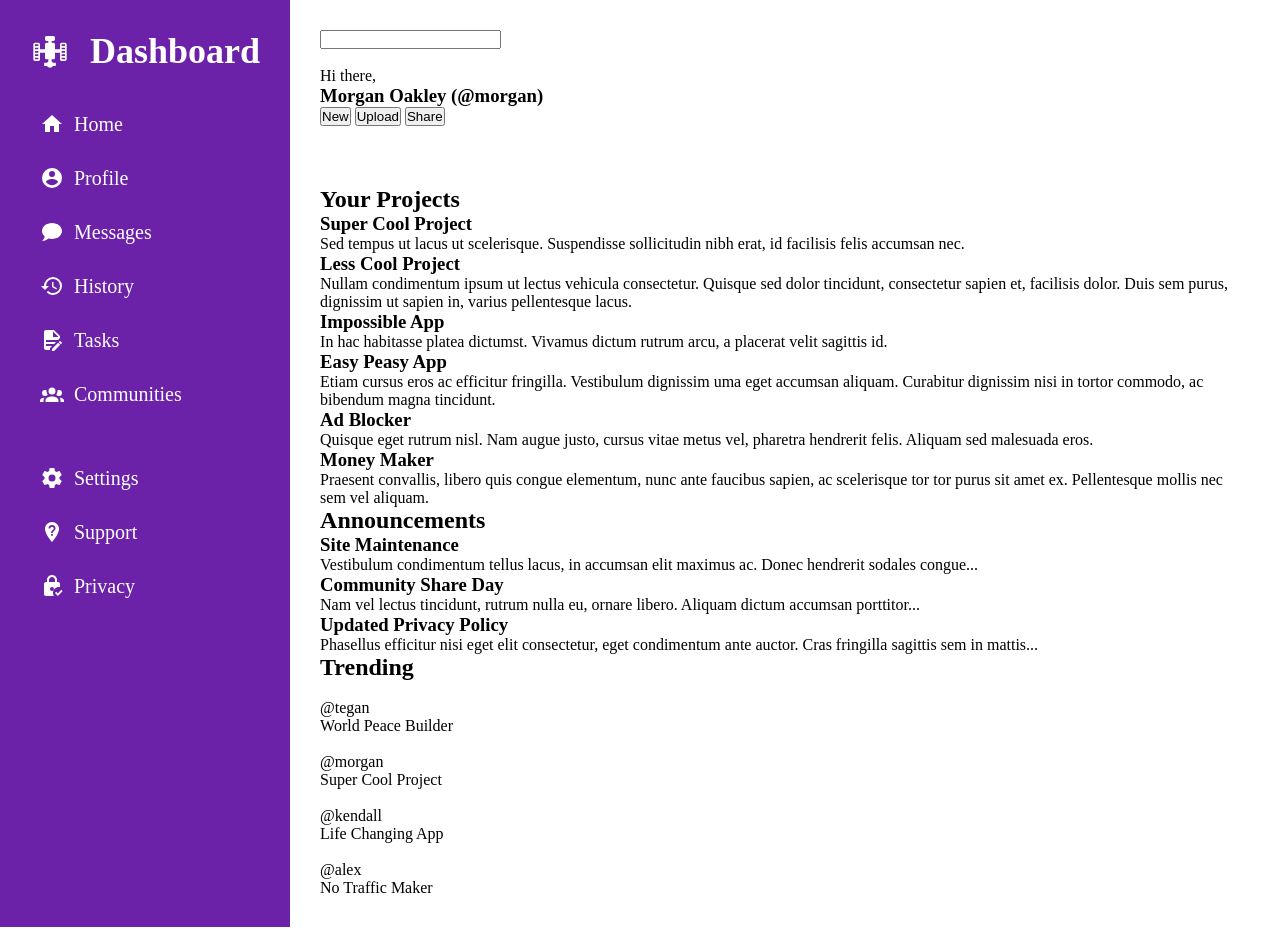
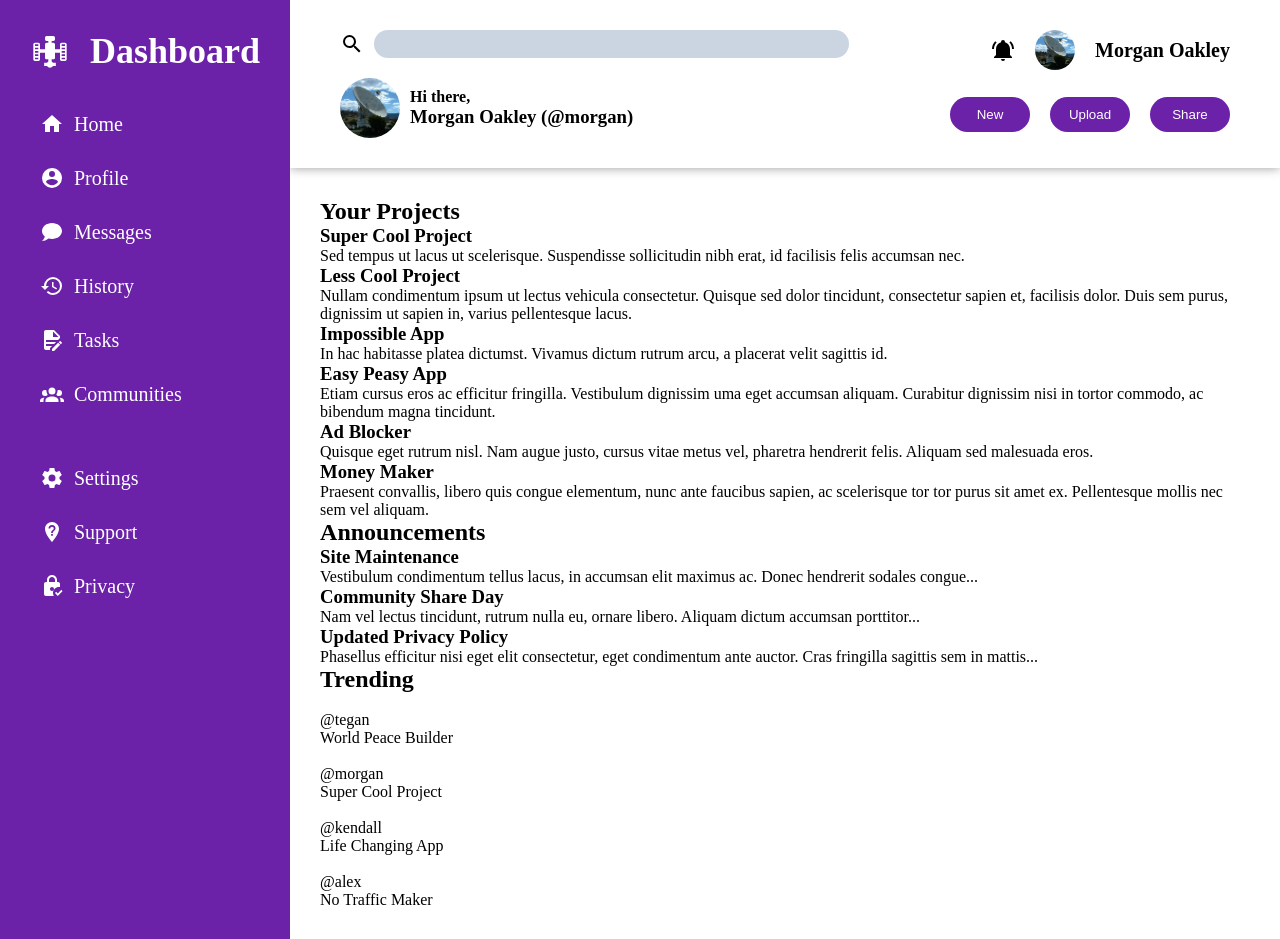
Before and after one commit to phuc1nguyen/admin-dashboard, a plain HTML site: page index.html in a window 1280 px wide. Drawn offline with Linux system fonts and the light colour scheme; a script that the page names is missing.

Commit message:
Finish header

```diff
--- a/index.html
+++ b/index.html
@@ -8,24 +8,34 @@
   <title>Admin Dashboard</title>
 </head>
 <body>
-  <header class="p-3">
-    <div class="header-upper">
+  <header>
+    <div class="header-left">
+      <div class="header-upper-left">
+        <svg style="width:24px;height:24px" viewBox="0 0 24 24">
+          <path fill="currentColor" d="M9.5,3A6.5,6.5 0 0,1 16,9.5C16,11.11 15.41,12.59 14.44,13.73L14.71,14H15.5L20.5,19L19,20.5L14,15.5V14.71L13.73,14.44C12.59,15.41 11.11,16 9.5,16A6.5,6.5 0 0,1 3,9.5A6.5,6.5 0 0,1 9.5,3M9.5,5C7,5 5,7 5,9.5C5,12 7,14 9.5,14C12,14 14,12 14,9.5C14,7 12,5 9.5,5Z" />
+        </svg>
         <input type="search">
       </div>
-    <div class="header-lower">
       <div class="header-lower-left">
-        <img src="" alt="">
+        <img src="./assets/images/satellite.png" width="60" alt="avatar">
         <div class="gretting">
           <p>Hi there,</p>
           <h3>Morgan Oakley (@morgan)</h3>
         </div>
       </div>
-      <div class="header-lower-right">
+    </div>
+    <div class="header-right">
+      <div class="header-upper-right">
+        <svg style="width:24px;height:24px" viewBox="0 0 24 24">
+          <path fill="currentColor" d="M21,19V20H3V19L5,17V11C5,7.9 7.03,5.17 10,4.29C10,4.19 10,4.1 10,4A2,2 0 0,1 12,2A2,2 0 0,1 14,4C14,4.1 14,4.19 14,4.29C16.97,5.17 19,7.9 19,11V17L21,19M14,21A2,2 0 0,1 12,23A2,2 0 0,1 10,21M19.75,3.19L18.33,4.61C20.04,6.3 21,8.6 21,11H23C23,8.07 21.84,5.25 19.75,3.19M1,11H3C3,8.6 3.96,6.3 5.67,4.61L4.25,3.19C2.16,5.25 1,8.07 1,11Z" />
+        </svg>
+        <img src="./assets/images/satellite.png" width="40" alt="avatar">
+        <p>Morgan Oakley</p>
+      </div>
       <div class="buttons">
         <button type="button">New</button>
         <button type="button">Upload</button>
         <button type="button">Share</button>
-        </div>
       </div>
     </div>
   </header>
--- a/style.css
+++ b/style.css
@@ -19,6 +19,12 @@ input, button {
 
 button {
   cursor: pointer;
+  background-color: var(--primary-color);
+  color: var(--primary-white);
+  border: none;
+  border-radius: 20px;
+  padding: 10px;
+  min-width: 80px;
 }
 
 a {
@@ -34,6 +40,77 @@ body {
 
 header {
   grid-column: 2 / 3;
+  display: grid;
+  grid-template-columns: 2fr 1fr;
+  padding: 30px 50px;
+  box-shadow: 0 0 10px rgba(0, 0, 0, .4);
+}
+
+.header-left,
+.header-right {
+  display: grid;
+  grid-template-rows: auto 1fr;
+  gap: 20px;
+}
+
+.header-upper-left {
+  display: flex;
+  align-items: center;
+  column-gap: 10px;
+}
+
+.header-upper-left svg {
+  cursor: pointer;
+}
+
+.header-upper-left input {
+  width: 80%;
+  padding: 5px 20px;
+  border: none;
+  border-radius: 20px;
+  background-color: #cbd5e1;
+  font-size: 1rem;
+}
+
+.header-lower-left {
+  display: flex;
+  align-items: center;
+  gap: 10px;
+}
+
+.header-lower-left p {
+  font-weight: bold;
+}
+
+.header-lower-left img {
+  border-radius: 50%;
+}
+
+.header-upper-right {
+  display: flex;
+  align-items: center;
+  justify-content: flex-end;
+  gap: 20px;
+}
+
+.header-upper-right svg {
+  cursor: pointer;
+}
+
+.header-upper-right p {
+  font-weight: bold;
+  font-size: 1.25rem;
+}
+
+.header-upper-right img {
+  border-radius: 50%;
+}
+
+.buttons {
+  display: flex;
+  align-items: center;
+  justify-content: flex-end;
+  gap: 20px;
 }
 
 .sidebar {
@@ -90,7 +167,7 @@ header {
 
 
 
-
+/* Utilities */
 .p-3 {
   padding: 30px;
 }
```
Also changed, not shown: assets/images/satellite.png (added). Lines whose indentation alone changed are shown as unchanged.
